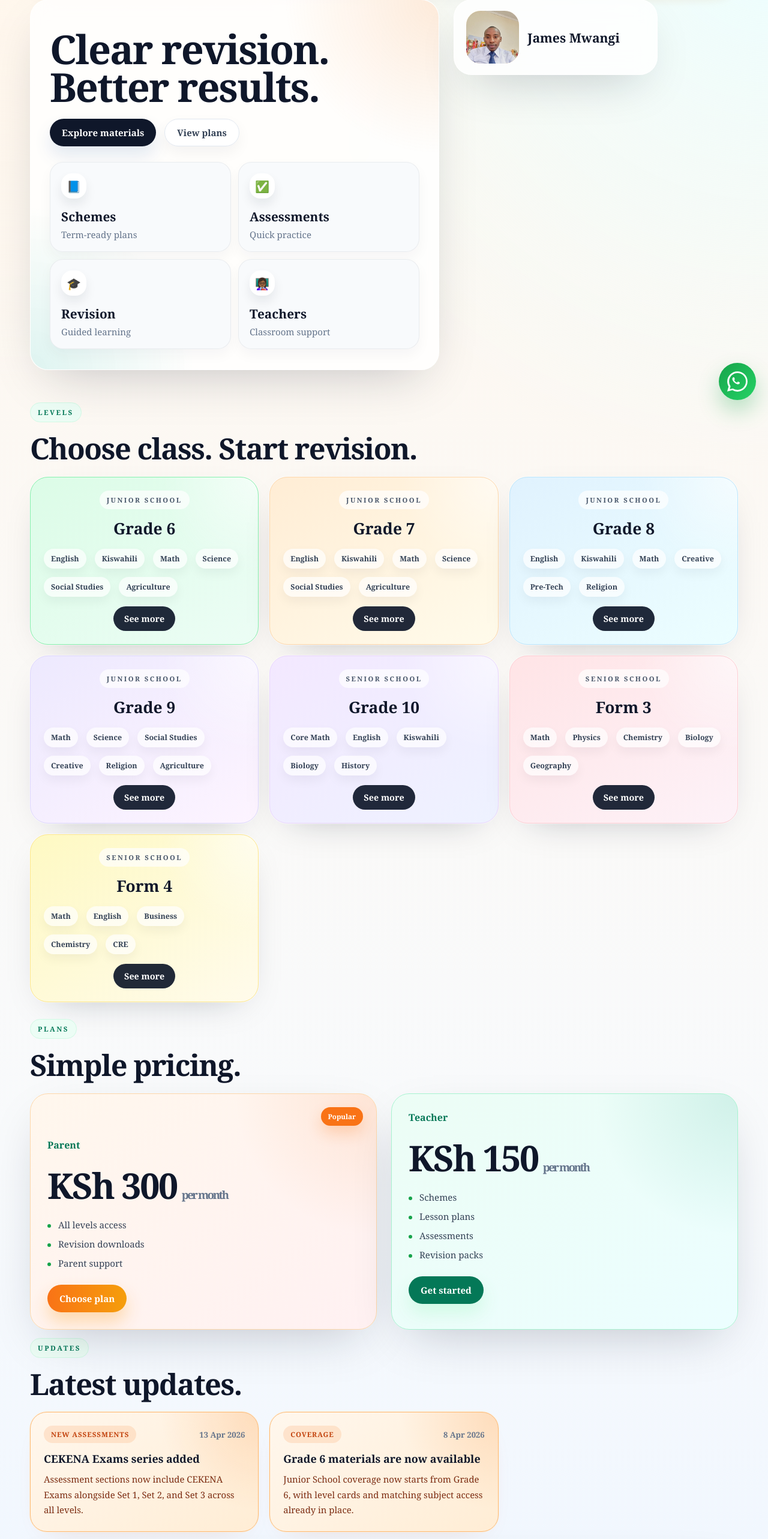
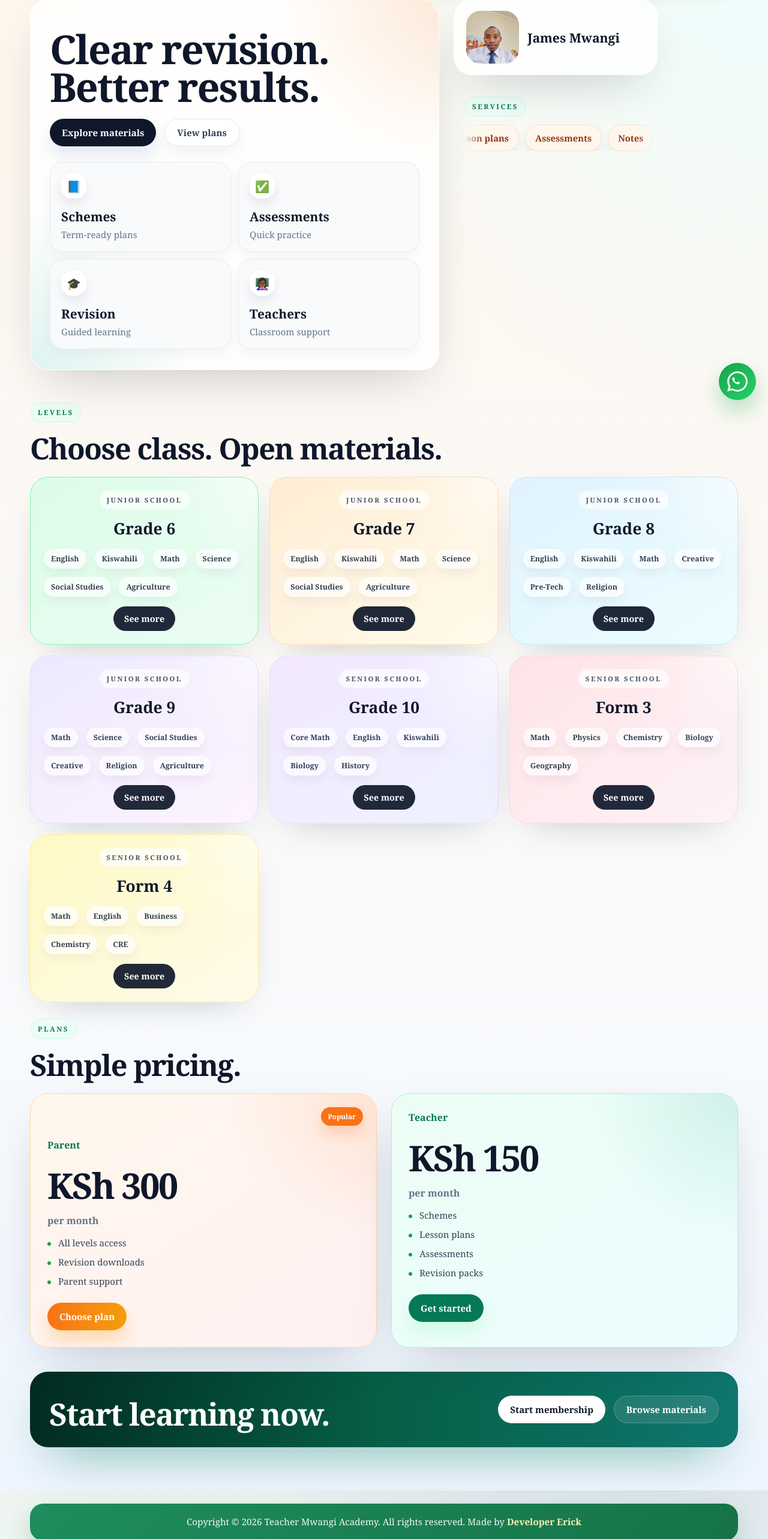
Before and after one commit to eriqck/Teacher-Mwangi-Academy, a Next.js app: page / in a window 1280 px wide. Shown: the part 111-2677 px from the top of the page at 60% size. Built offline with nearby package versions, Linux system fonts and the light colour scheme; no server answers.

Commit message:
Refine homepage services and pricing copy

```diff
--- a/app/globals.css
+++ b/app/globals.css
@@ -3379,6 +3379,58 @@ main {
   padding: 18px 20px;
 }
 
+.home-services-card {
+  width: 100%;
+  max-width: 340px;
+  justify-self: start;
+  overflow: hidden;
+  border-radius: 30px;
+  padding: 18px 0 18px 18px;
+}
+
+.home-services-head {
+  padding-right: 18px;
+}
+
+.home-services-slider {
+  margin-top: 14px;
+  overflow: hidden;
+  mask-image: linear-gradient(90deg, transparent, #000 10%, #000 90%, transparent);
+  -webkit-mask-image: linear-gradient(90deg, transparent, #000 10%, #000 90%, transparent);
+}
+
+.home-services-track {
+  display: flex;
+  align-items: center;
+  gap: 10px;
+  width: max-content;
+  animation: homeServicesSlide 18s linear infinite;
+}
+
+.home-service-pill {
+  flex: 0 0 auto;
+  border-radius: 999px;
+  padding: 11px 16px;
+  background: #fff7ed;
+  border: 1px solid rgba(249, 115, 22, 0.18);
+  color: #9a3412;
+  font-size: 0.92rem;
+  font-weight: 800;
+  text-decoration: none;
+  box-shadow: 0 10px 20px rgba(15, 23, 42, 0.05);
+  transition:
+    transform 180ms ease,
+    background 180ms ease,
+    color 180ms ease;
+}
+
+.home-service-pill:hover,
+.home-service-pill:focus-visible {
+  transform: translateY(-2px);
+  background: #f97316;
+  color: #fff;
+}
+
 .home-founder-head {
   display: flex;
   align-items: center;
@@ -3500,10 +3552,6 @@ main {
 
 .home-section {
   padding-top: 28px;
-}
-
-.home-updates-section {
-  padding-top: 14px;
 }
 
 .home-problem-card {
@@ -3769,10 +3817,12 @@ main {
 }
 
 .home-pricing-cadence {
-  margin-left: 8px;
-  font-size: 1.15rem;
+  display: block;
+  margin-top: 8px;
+  font-size: 1rem;
   font-weight: 700;
   color: #64748b;
+  letter-spacing: normal;
 }
 
 .home-pricing-copy {
@@ -4174,6 +4224,12 @@ main {
     justify-self: stretch;
   }
 
+  .home-services-card {
+    max-width: none;
+    justify-self: stretch;
+    padding-right: 18px;
+  }
+
   .home-hero-actions,
   .home-pill-row,
   .home-tag-row,
@@ -4204,6 +4260,16 @@ main {
   55%,
   100% {
     transform: translateX(360%) rotate(18deg);
+  }
+}
+
+@keyframes homeServicesSlide {
+  0% {
+    transform: translateX(0);
+  }
+
+  100% {
+    transform: translateX(calc(-50% - 5px));
   }
 }
 
--- a/app/page.tsx
+++ b/app/page.tsx
@@ -2,17 +2,23 @@ import Link from "next/link";
 import Image from "next/image";
 import { access } from "fs/promises";
 import path from "path";
-import { SiteUpdatesFeed } from "@/components/site-updates-feed";
 import { getCurrentUser } from "@/lib/auth";
 import { academyName } from "@/lib/business";
 import { levels, membershipPlans } from "@/lib/catalog";
-import { getLatestSiteUpdates } from "@/lib/site-updates";
 
 const heroCards = [
   { icon: "📘", title: "Schemes", text: "Term-ready plans", href: "/levels/grade-6/schemes" },
   { icon: "✅", title: "Assessments", text: "Quick practice", href: "/levels/grade-6" },
   { icon: "🎓", title: "Revision", text: "Guided learning", href: "/levels/grade-6" },
   { icon: "👩🏾‍🏫", title: "Teachers", text: "Classroom support", href: "/teacher-tools" }
+];
+
+const serviceSlides = [
+  { title: "Scheme generation", href: "/teacher-tools/schemes" },
+  { title: "Lesson plans", href: "/teacher-tools/lesson-plans" },
+  { title: "Assessments", href: "/levels/grade-6" },
+  { title: "Notes", href: "/levels/grade-6" },
+  { title: "Ready schemes", href: "/levels/grade-6/schemes" }
 ];
 
 function shortenSubject(subject: string) {
@@ -33,7 +39,6 @@ function shortenSubject(subject: string) {
 
 export default async function HomePage() {
   const user = await getCurrentUser();
-  const latestUpdates = getLatestSiteUpdates(3);
   const founderImagePath = "/teacher-mwangi-profile.png";
   const founderImageAvailable = await access(
     path.join(process.cwd(), "public", "teacher-mwangi-profile.png")
@@ -44,7 +49,6 @@ export default async function HomePage() {
   const navLinks = [
     { href: "#levels", label: "Levels" },
     { href: "#plans", label: "Plans" },
-    { href: "#updates", label: "Updates" },
     { href: "#results", label: "Results" },
     ...(user?.role === "admin" ? [{ href: "/admin", label: "Admin" }] : [])
   ];
@@ -150,6 +154,26 @@ export default async function HomePage() {
               </div>
             </div>
           </article>
+
+          <article className="home-services-card" aria-label="Academy services">
+            <div className="home-services-head">
+              <span className="home-section-kicker">Services</span>
+            </div>
+
+            <div className="home-services-slider">
+              <div className="home-services-track">
+                {[...serviceSlides, ...serviceSlides].map((service, index) => (
+                  <Link
+                    key={`${service.title}-${index}`}
+                    href={service.href}
+                    className="home-service-pill"
+                  >
+                    {service.title}
+                  </Link>
+                ))}
+              </div>
+            </div>
+          </article>
         </aside>
       </section>
 
@@ -157,7 +181,7 @@ export default async function HomePage() {
         <div className="home-section-head">
           <div>
             <span className="home-section-kicker">Levels</span>
-            <h2 className="home-section-title">Choose class. Start revision.</h2>
+            <h2 className="home-section-title">Choose class. Open materials.</h2>
           </div>
         </div>
 
@@ -230,21 +254,10 @@ export default async function HomePage() {
         </div>
       </section>
 
-      <section className="page-shell home-section home-updates-section" id="updates">
-        <div className="home-section-head">
-          <div>
-            <span className="home-section-kicker">Updates</span>
-            <h2 className="home-section-title">Latest updates.</h2>
-          </div>
-        </div>
-
-        <SiteUpdatesFeed updates={latestUpdates} compact />
-      </section>
-
       <section className="page-shell home-cta" id="results">
         <div className="home-cta-inner">
           <div>
-            <h2 className="home-cta-title">Start revision now.</h2>
+            <h2 className="home-cta-title">Start learning now.</h2>
           </div>
 
           <div className="home-cta-actions">
```
